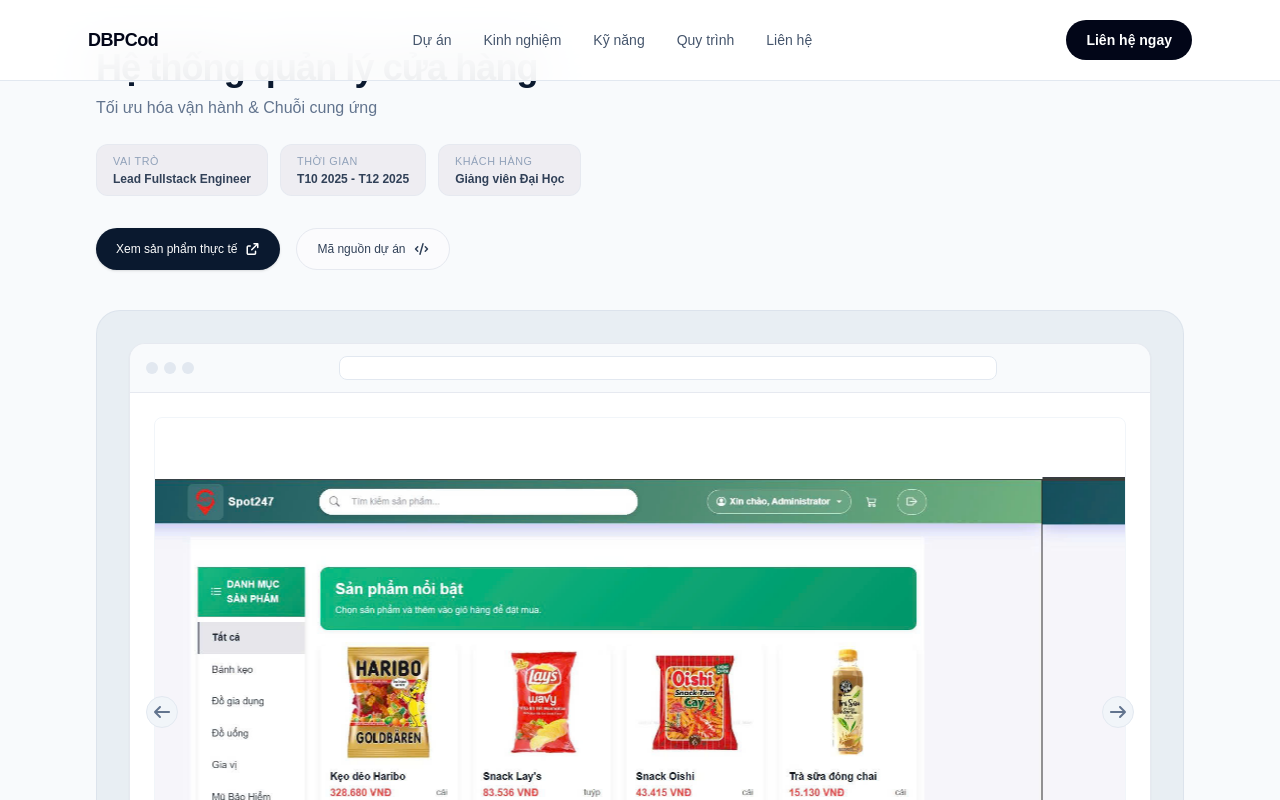
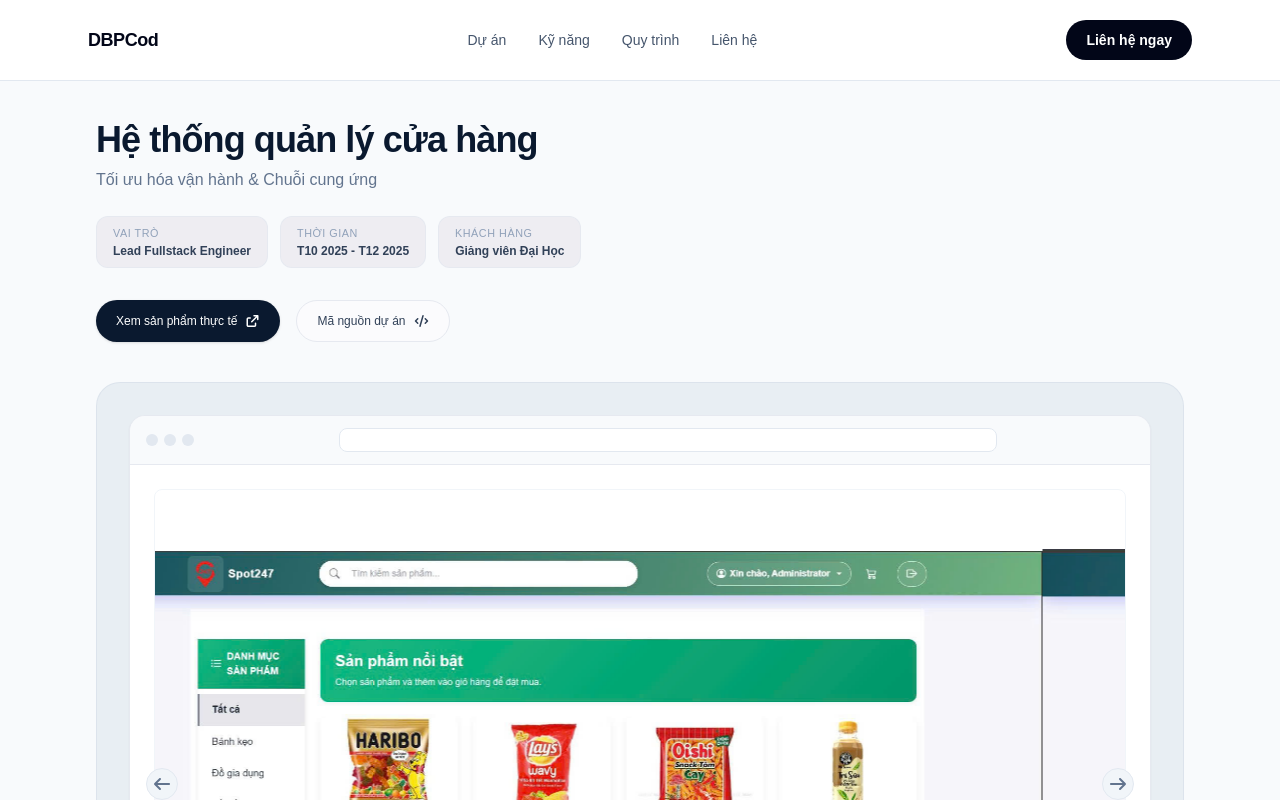
Before and after one commit to DBPCod/Portfolio, a Next.js app in the folder portfolio/: page /project/quan-ly-cua-hang in a window 1280 px wide. Shown: the top 800 px of the page. Built offline with nearby package versions, Linux system fonts and the light colour scheme.

Commit message:
fix: sửa lại margin top cho giao diện chi tiết dự án

```diff
--- a/portfolio/app/dashboard/_components/Header.tsx
+++ b/portfolio/app/dashboard/_components/Header.tsx
@@ -11,7 +11,7 @@
         </div>
         <nav className="hidden items-center gap-8 text-sm font-medium text-slate-600 md:flex">
           <a href="/dashboard#projects" className="transition hover:text-slate-950">Dự án</a>
-          <a href="/dashboard#projectOverview" className="transition hover:text-slate-950">Kinh nghiệm</a>
+          {/* <a href="/dashboard#projectOverview" className="transition hover:text-slate-950">Kinh nghiệm</a> */}
           <a href="/dashboard#skills" className="transition hover:text-slate-950">Kỹ năng</a>
           <a href="/dashboard#process" className="transition hover:text-slate-950">Quy trình</a>
           <a href="/dashboard#contact" className="transition hover:text-slate-950">Liên hệ</a>
--- a/portfolio/libs/components/ProjectHero/ProjectHero.tsx
+++ b/portfolio/libs/components/ProjectHero/ProjectHero.tsx
@@ -9,7 +9,7 @@
 export default function ProjectHero({ project }: ProjectHeroProps) {
   return (
     <motion.section
-      className="mx-auto max-w-6xl px-6 pt-12 pb-10 md:px-8"
+      className="mt-18 mx-auto max-w-6xl px-6 pt-12 pb-10 md:px-8"
       initial="hidden"
       animate="visible"
       variants={containerMotion}
```
